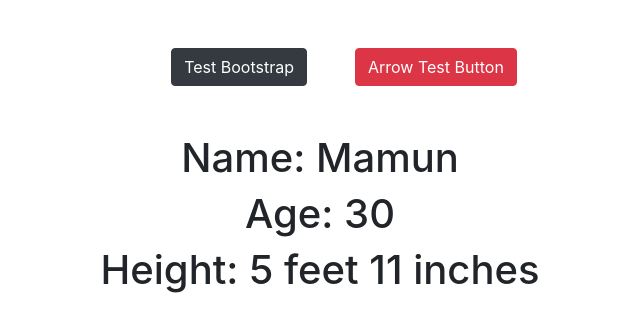
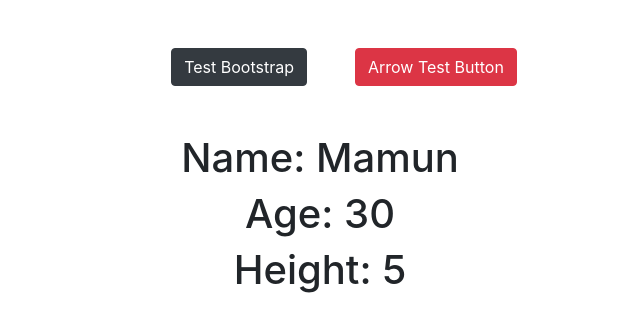
Before and after one commit to mamuncse15031/CSS-React-Bootstrap, a React (Create React App) app: page / in a window 1280 px wide. Shown: the top 332 px of the page, without its empty margins (320-960 px from the left). Built offline with nearby package versions, Linux system fonts and the light colour scheme.

Commit message:
Nested object in state

```diff
--- a/src/mycomponents/StateObj.js
+++ b/src/mycomponents/StateObj.js
@@ -8,7 +8,10 @@ class StateObj extends Component{
         var obj = {
             name: "Mamun",
             age: ["28", "27", "30", "70"],
-            height: "5 feet 11 inches"
+            height: {
+                Feet: "5",
+                Inch: "11"
+            }
 
         }
         this.state=obj;
@@ -19,7 +22,7 @@ class StateObj extends Component{
         return <div>
                 <h1>Name: {this.state.name}</h1>
                 <h1>Age: {this.state.age[2]}</h1>
-                <h1>Height: {this.state.height}</h1>
+                <h1>Height: {this.state.height.Feet}</h1>
 
             </div>
             }
```
Also changed, not shown: 1 other file (tests, documents, lock files or other folders).
